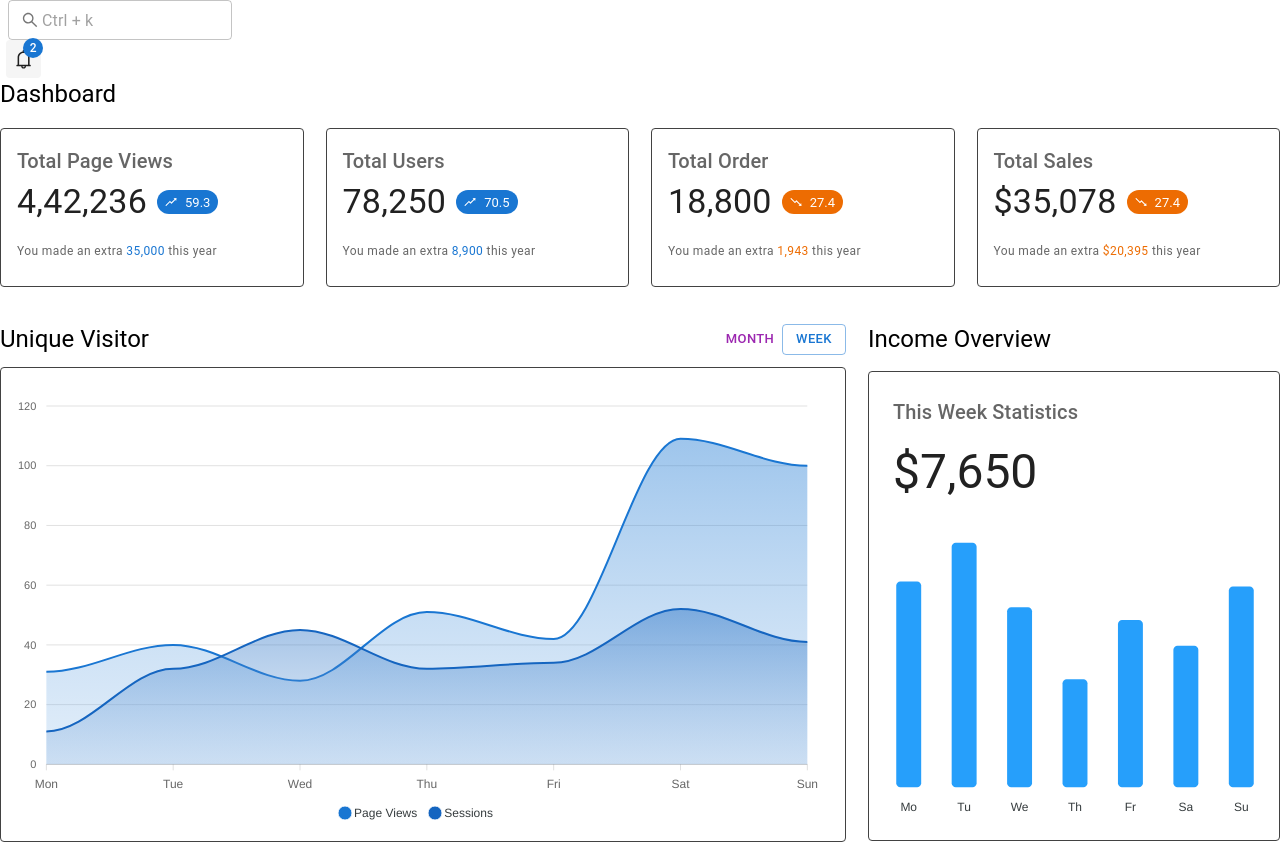
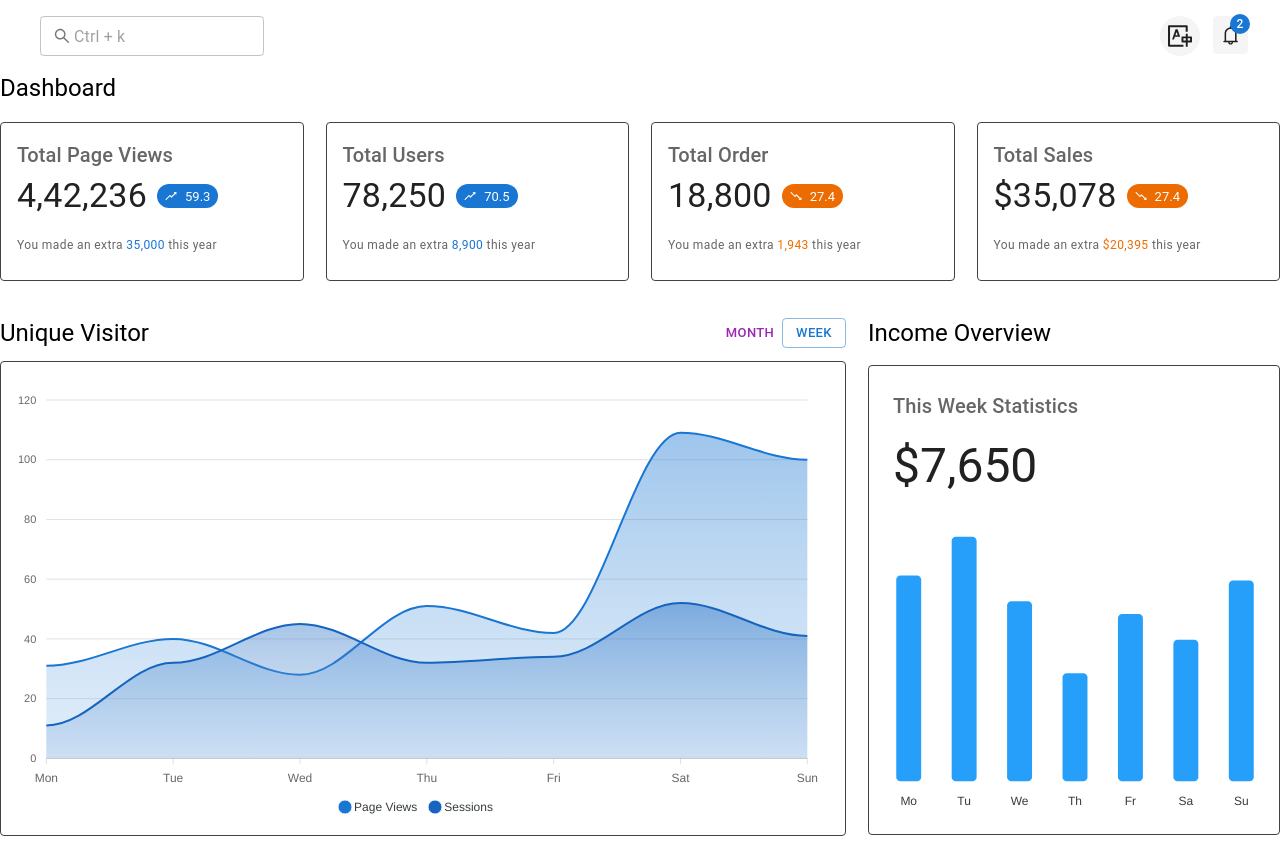
Before and after one commit to dong-geon-Lee/MUI-template-pratice, a React (Create React App) app: page /dashboard/default in a window 1280 px wide. Shown: the top 844 px of the page. Built offline with nearby package versions, Linux system fonts and the light colour scheme.

Commit message:
Localization 컴포넌트 완료

```diff
--- /dev/null
+++ b/src/layout/MainLayout/Header/HeaderContent/Localization.tsx
@@ -0,0 +1,150 @@
+import { useRef, useState } from 'react';
+
+// material-ui
+import { useTheme } from '@mui/material/styles';
+import { Box, ClickAwayListener, Grid, List, ListItemButton, ListItemText, Paper, Popper, Typography, useMediaQuery } from '@mui/material';
+
+// project import
+import IconButton from 'components/@extended/IconButton';
+import Transitions from 'components/@extended/Transitions';
+import useConfig from 'hooks/useConfig';
+
+// assets
+import { TranslationOutlined } from '@ant-design/icons';
+import { I18n } from 'types/config';
+
+const Localization = () => {
+  const theme = useTheme();
+  const matchesXs = useMediaQuery(theme.breakpoints.down('md'));
+
+  const { i18n, onChangeLocalization } = useConfig();
+
+  const anchorRef = useRef<any>(null);
+  const [open, setOpen] = useState(false);
+
+  const handleToggle = () => {
+    setOpen((prevOpen) => !prevOpen);
+  };
+
+  const handleClose = (event: MouseEvent | TouchEvent) => {
+    if (anchorRef.current && anchorRef.current.contains(event.target)) return;
+    setOpen(false);
+  };
+
+  const handleListItemClick = (lang: I18n) => {
+    onChangeLocalization(lang);
+    setOpen(false);
+  };
+
+  const iconBackColorOpen = theme.palette.mode === 'dark' ? 'grey.200' : 'grey.300';
+  const iconBackColor = theme.palette.mode === 'dark' ? 'background.default' : 'grey.100';
+
+  return (
+    <Box sx={{ flexShrink: 0, ml: 0.75, zIndex: 10 }}>
+      <IconButton
+        color="secondary"
+        variant="light"
+        sx={{ color: 'text.primary', bgcolor: open ? iconBackColorOpen : iconBackColor }}
+        aria-label="open localization"
+        ref={anchorRef}
+        aria-controls={open ? 'localization-grow' : undefined}
+        aria-haspopup="true"
+        onClick={handleToggle}
+      >
+        <TranslationOutlined />
+      </IconButton>
+      <Popper
+        placement={matchesXs ? 'bottom-start' : 'bottom'}
+        open={open}
+        anchorEl={anchorRef.current}
+        role={undefined}
+        transition
+        disablePortal
+        popperOptions={{
+          modifiers: [
+            {
+              name: 'offset',
+              options: {
+                offset: [matchesXs ? 0 : 0, 9]
+              }
+            }
+          ]
+        }}
+      >
+        {({ TransitionProps }) => (
+          <Transitions type="grow" position={matchesXs ? 'top-right' : 'top'} in={open} {...TransitionProps}>
+            <Paper sx={{ boxShadow: theme.shadows[10] }}>
+              <ClickAwayListener onClickAway={handleClose}>
+                <List
+                  component="nav"
+                  sx={{
+                    p: 0,
+                    width: '100%',
+                    minWidth: 200,
+                    maxWidth: 290,
+                    bgcolor: theme.palette.background.paper,
+                    borderRadius: 0.5,
+                    [theme.breakpoints.down('md')]: {
+                      maxWidth: 250
+                    }
+                  }}
+                >
+                  <ListItemButton selected={i18n === 'en'} onClick={() => handleListItemClick('en')}>
+                    <ListItemText
+                      primary={
+                        <Grid container>
+                          <Typography color="textPrimary">English</Typography>
+                          <Typography variant="caption" color="textSecondary" sx={{ ml: '8px' }}>
+                            (UK)
+                          </Typography>
+                        </Grid>
+                      }
+                    />
+                  </ListItemButton>
+                  <ListItemButton selected={i18n === 'fr'} onClick={() => handleListItemClick('fr')}>
+                    <ListItemText
+                      primary={
+                        <Grid container>
+                          <Typography color="textPrimary">français</Typography>
+                          <Typography variant="caption" color="textSecondary" sx={{ ml: '8px' }}>
+                            (French)
+                          </Typography>
+                        </Grid>
+                      }
+                    />
+                  </ListItemButton>
+                  <ListItemButton selected={i18n === 'ro'} onClick={() => handleListItemClick('ro')}>
+                    <ListItemText
+                      primary={
+                        <Grid container>
+                          <Typography color="textPrimary">Română</Typography>
+                          <Typography variant="caption" color="textSecondary" sx={{ ml: '8px' }}>
+                            (Romanian)
+                          </Typography>
+                        </Grid>
+                      }
+                    />
+                  </ListItemButton>
+                  <ListItemButton selected={i18n === 'zh'} onClick={() => handleListItemClick('zh')}>
+                    <ListItemText
+                      primary={
+                        <Grid container>
+                          <Typography color="textPrimary">中国人</Typography>
+                          <Typography variant="caption" color="textSecondary" sx={{ ml: '8px' }}>
+                            (Chinese)
+                          </Typography>
+                        </Grid>
+                      }
+                    />
+                  </ListItemButton>
+                </List>
+              </ClickAwayListener>
+            </Paper>
+          </Transitions>
+        )}
+      </Popper>
+    </Box>
+  );
+};
+
+export default Localization;
--- a/src/layout/MainLayout/Header/HeaderContent/index.tsx
+++ b/src/layout/MainLayout/Header/HeaderContent/index.tsx
@@ -5,6 +5,7 @@ import { useMemo } from 'react';
 
 import Search from './Search';
 import Notification from './Notification';
+import Localization from './Localization';
 
 const HeaderContent = () => {
   const { i18n, menuOrientation } = useConfig();
@@ -15,10 +16,16 @@ const HeaderContent = () => {
   // const localization = useMemo;
 
   return (
-    <>
+    <Box sx={{ display: 'flex', justifyContent: 'space-between', p: '1rem 2rem' }}>
+      <div></div>
+
       <Search />
-      <Notification />
-    </>
+
+      <Box sx={{ display: 'flex', gap: '0.4rem' }}>
+        <Localization />
+        <Notification />
+      </Box>
+    </Box>
   );
 };
 
--- a/src/layout/MainLayout/Header/index.tsx
+++ b/src/layout/MainLayout/Header/index.tsx
@@ -1,11 +1,11 @@
-import { Toolbar } from '@mui/material';
+import { Box, Toolbar } from '@mui/material';
 import { useMemo } from 'react';
 import HeaderContent from './HeaderContent';
 
 const Header = () => {
   const headerContent = useMemo(() => <HeaderContent />, []);
 
-  return <div>{headerContent}</div>;
+  return <Box>{headerContent}</Box>;
 };
 
 export default Header;
```
